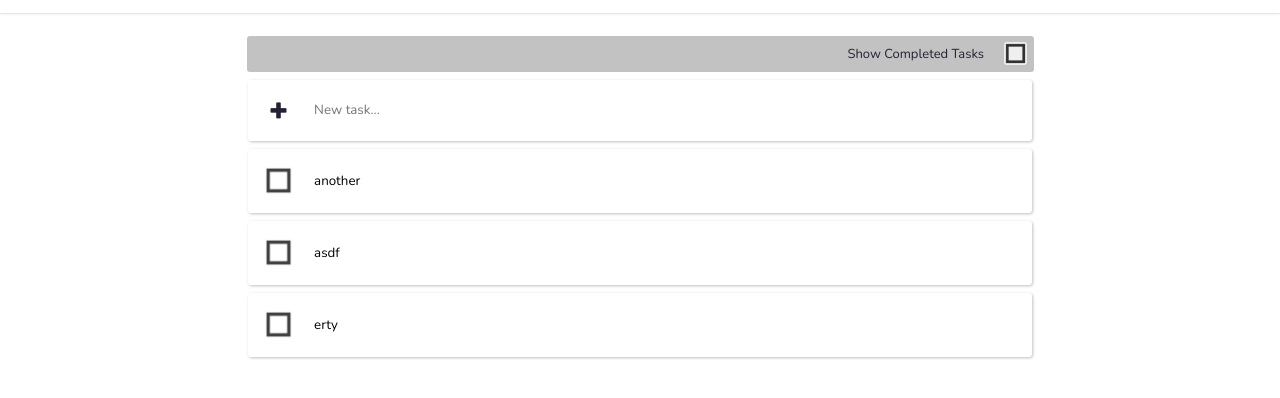
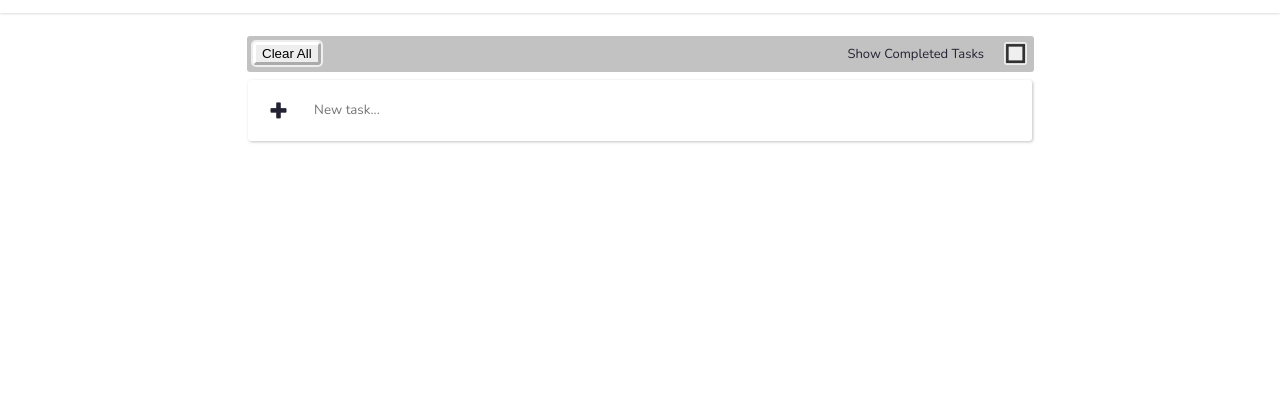
Before and after one commit to midpoint68/tasks, a website: page static/index.html in a window 1280 px wide. Shown: the part 62-460 px from the top of the page. Drawn offline with nearby package versions, Linux system fonts and the light colour scheme.

Commit message:
Add option to clear all tasks

```diff
--- a/static/data/tasks.json
+++ b/static/data/tasks.json
@@ -1 +1 @@
-{"tasks":[{"name":"yerty","added":1663770907733,"completed":true},{"name":"wert","added":1663770907273,"completed":true},{"name":"hi","added":1663769739113,"completed":true},{"name":"another","added":1663770888875,"completed":false},{"name":"asdf","added":1663770906777,"completed":false},{"name":"erty","added":1663770908077,"completed":false}]}
+{"tasks":[]}
--- a/static/index.html
+++ b/static/index.html
@@ -23,9 +23,12 @@
     </header>
     <main>
         <div class="column">
-            <div id="completed-toggle">
-                <div>Show Completed Tasks</div>
-                <div id="completed-toggle-btn" class="checkbox"></div>
+            <div id="options">
+                <button id="clear-all-btn">Clear All</button>
+                <div id="completed-toggle">
+                    <div>Show Completed Tasks</div>
+                    <div id="completed-toggle-btn" class="checkbox"></div>
+                </div>
             </div>
             <div class="task">
                 <div id="new-task-btn"><i class="icofont-ui-add"></i></div>
--- a/static/scripts/task_loader.js
+++ b/static/scripts/task_loader.js
@@ -209,6 +209,14 @@ window.addEventListener("load", async () => {
         }
     }
 
+    // Add clear all button functionality:
+    const clear_btn = document.getElementById("clear-all-btn");
+    clear_btn.addEventListener("click", async () => {
+        tasks = [];
+        await update_tasks();
+        await refresh_tasks();
+    });
+
     // Init page
     await refresh_tasks();
     console.log("Tasks loaded!");
--- a/static/stylesheets/main.css
+++ b/static/stylesheets/main.css
@@ -39,6 +39,18 @@ header img{
 
 header h1{
     margin: 0;
+}
+
+button {
+    border: 3px outset #fff;
+    outline: 2px solid #eee;
+    border-radius: 3px;
+    background-color: #eee;
+    cursor: pointer;
+}
+
+button:active {
+    border-style: inset;
 }
 
 .checkbox{
@@ -120,7 +132,7 @@ header h1{
     display: none;
 }
 
-#completed-toggle{
+#options{
     font-size: small;
     background-color: var(--shadow-color);
     border-radius: 3px;
@@ -128,8 +140,15 @@ header h1{
     padding: 0.5em;
     display: flex;
     flex-wrap: nowrap;
+    justify-content: space-between;
+    align-items: center;
+}
+
+#completed-toggle {
+    display: flex;
     justify-content: right;
     align-items: center;
+    flex-wrap: nowrap;
 }
 
 #completed-toggle-btn{
```
